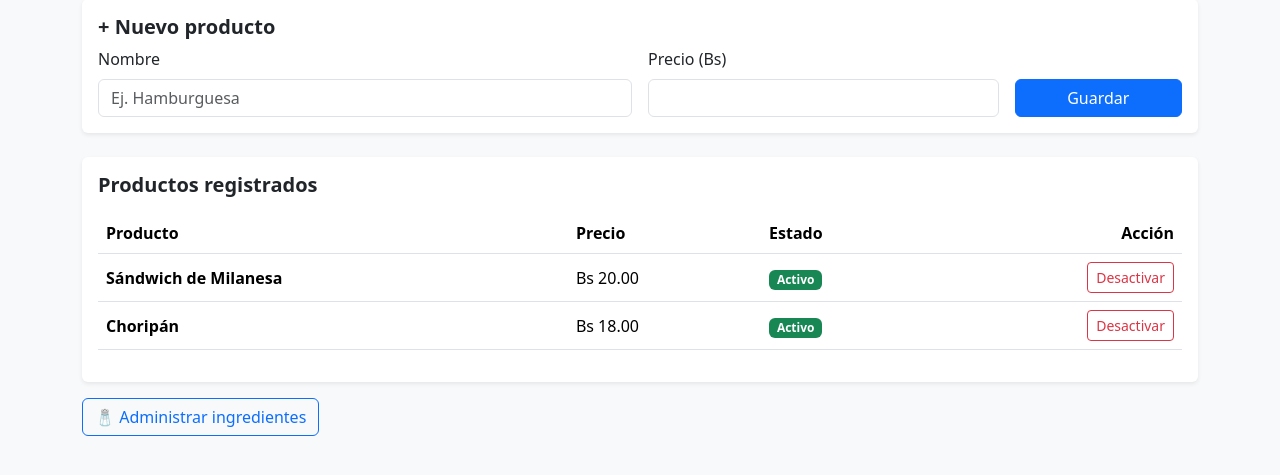
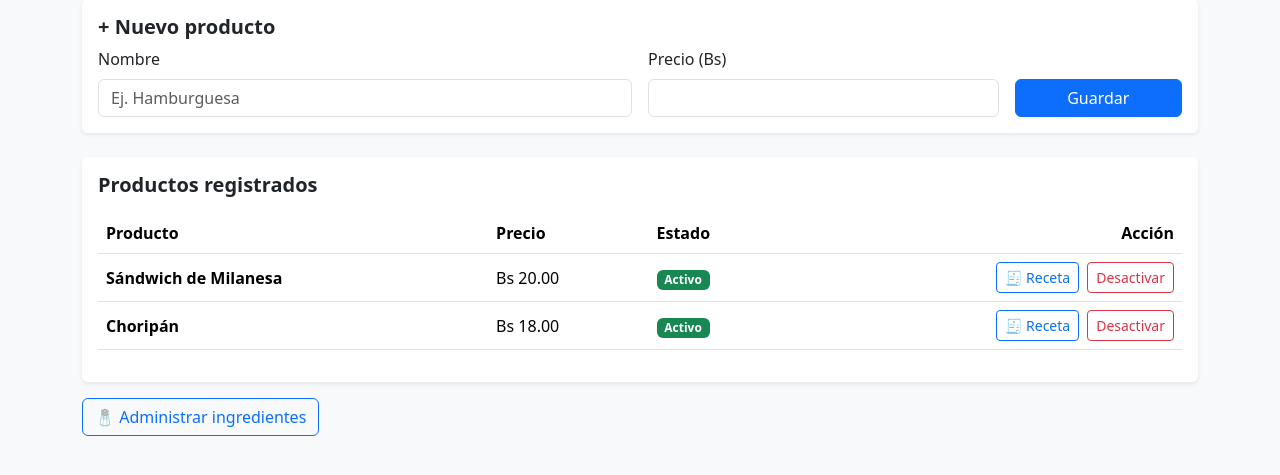
Before and after one commit to ElGringoRiveroGhost/restaurante-mvp, a Flask app: page /productos in a window 1280 px wide. Shown: the part 115-590 px from the top of the page. Run offline with Flask 3, Linux system fonts and the light colour scheme; some libraries are stand-ins or nearby versions.

Commit message:
Add recipe button to products

```diff
--- a/templates/productos.html
+++ b/templates/productos.html
@@ -225,6 +225,20 @@
 
                             <td class="text-end">
 
+                                <div class="d-flex justify-content-end gap-2 flex-wrap">
+
+                                    <!-- RECETA -->
+
+                                    <a
+                                        href="{{ url_for('receta_producto', product_id=product.id) }}"
+                                        class="btn btn-sm btn-outline-primary"
+                                    >
+                                        🧾 Receta
+                                    </a>
+
+
+                                    <!-- ACTIVAR / DESACTIVAR -->
+
                                     <form
                                         method="POST"
                                         action="/productos/{{ product.id }}/estado"
@@ -251,6 +265,8 @@
                                         {% endif %}
 
                                     </form>
+
+                                </div>
 
                             </td>
 
```
Lines whose indentation alone changed are shown as unchanged.
